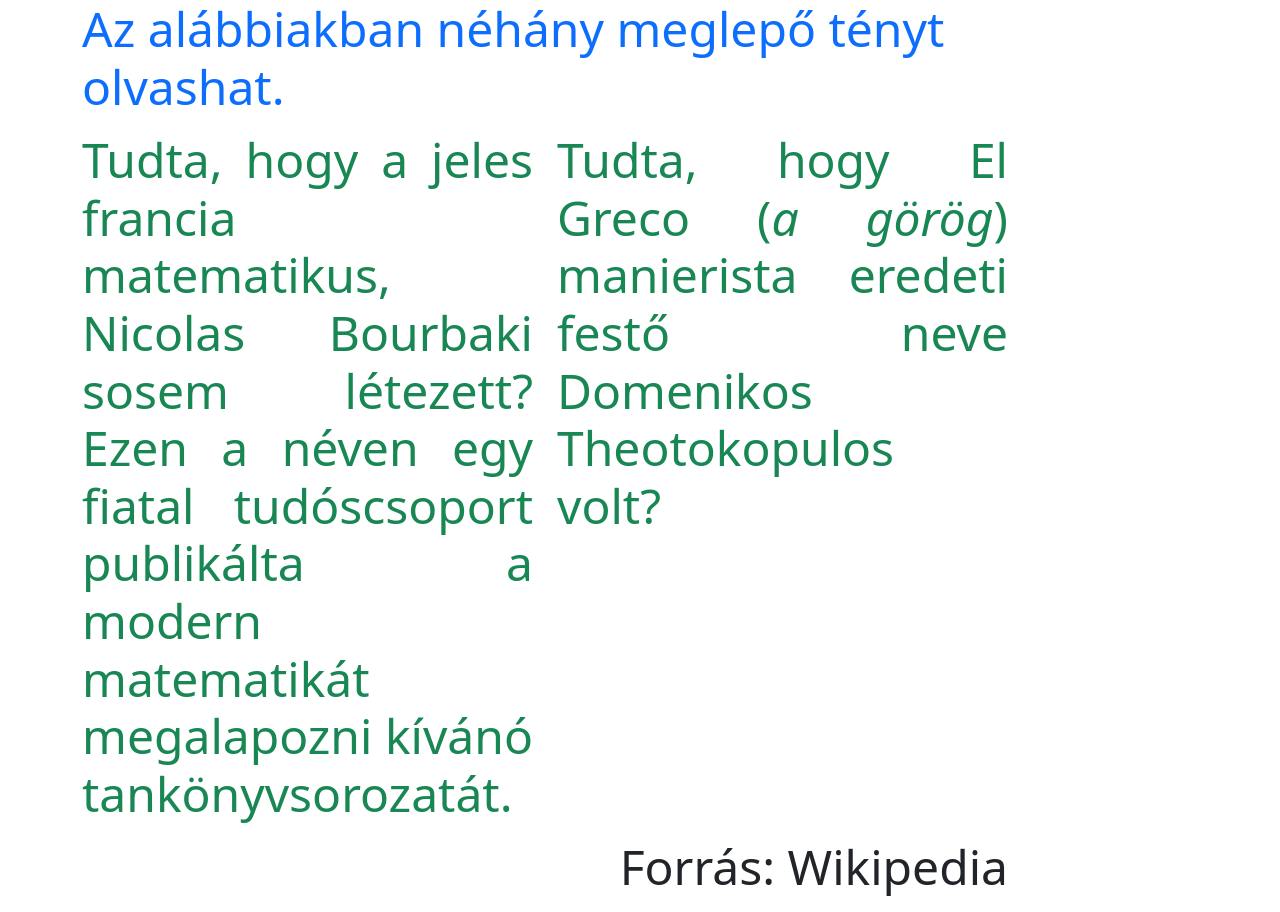
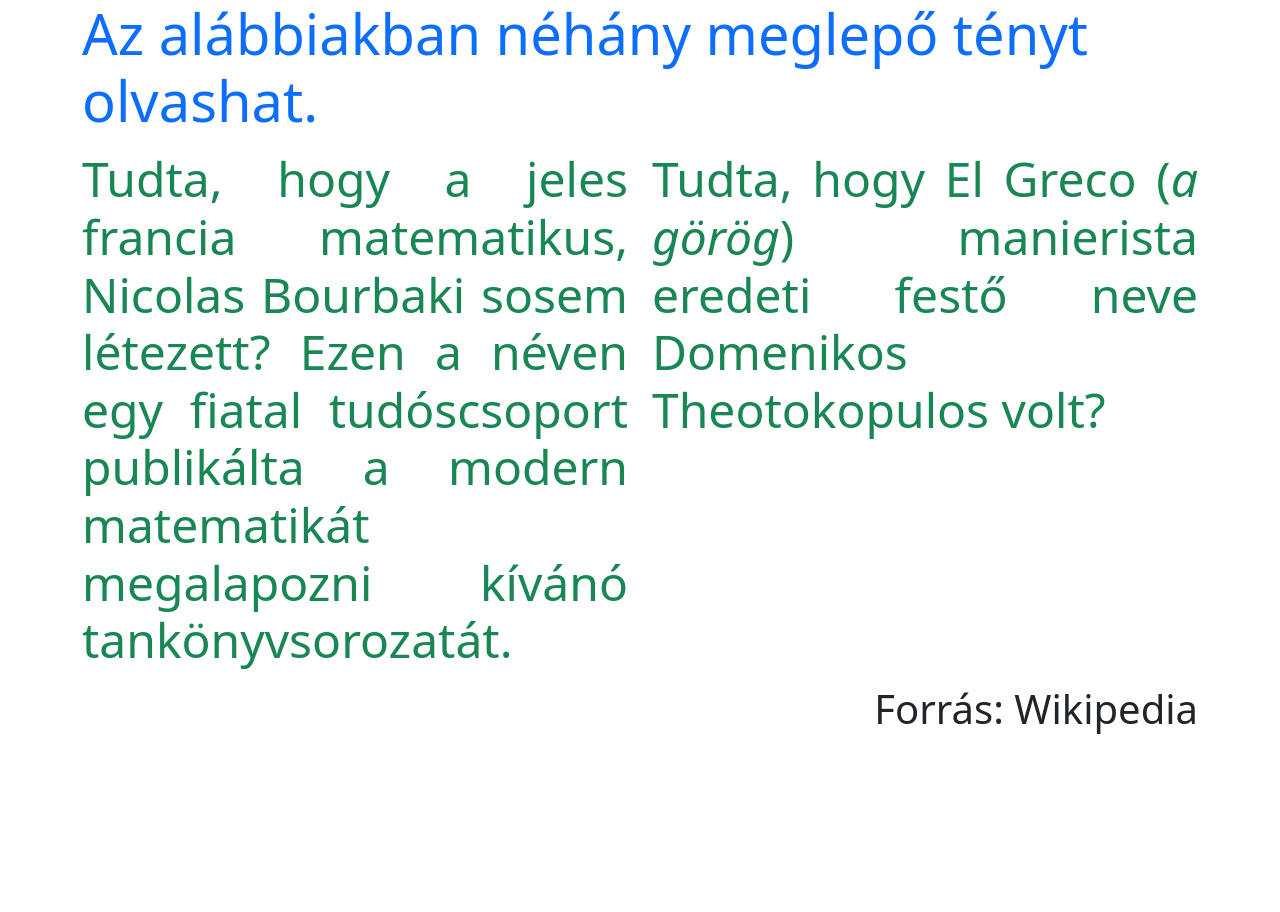
Before and after one commit to dorian-sz/dorianhtml, a plain HTML site: page Házi 2021.10.13/Tipográfia.html in a window 1280 px wide. After the commit the page ends 800 px from the top, so only its background shows below. Drawn offline with nearby package versions, Linux system fonts and the light colour scheme.

Commit message:
Add files via upload

```diff
--- a/Házi 2021.10.13/Tipográfia.html
+++ b/Házi 2021.10.13/Tipográfia.html
@@ -10,28 +10,30 @@
     <title>Tipográfia</title>
 </head>
 <body>
+
     <div class="container">
-        <div class="row">
-            <div class="col-md-10 text-primary">
-                <p class="display-5">Az alábbiakban néhány meglepő tényt olvashat.</p>
+
+        <div class="row px">
+            <div class="col md-8 text-primary">
+                <p class="display-4">Az alábbiakban néhány meglepő tényt olvashat.</p>
             </div>
         </div>
 
         <div class="row ">
-            <div class="col-md-5 text-success">
-                <p class="display-5 text-justify">Tudta, hogy a  jeles francia matematikus, Nicolas Bourbaki sosem létezett? Ezen a néven egy
+            <div class="col md-4 text-success ">
+                <p class="display-5 text-justify">Tudta, hogy a  jeles francia matematikus, <b>Nicolas Bourbaki</b> sosem létezett? Ezen a néven egy
                     fiatal tudóscsoport publikálta a modern matematikát megalapozni kívánó tankönyvsorozatát.
                 </p>
             </div>
-            <div class="col-md-5 text-success">
+            <div class="col md-4 text-success">
                 <p class="display-5 text-justify">Tudta, hogy <b>El Greco</b> (<i>a görög</i>) manierista eredeti festő neve Domenikos Theotokopulos volt?
                 </p>
             </div>
         </div>
 
         <div class="row">
-            <div class="col-md-10 ">
-                <p class="display-5 text-end">Forrás: Wikipedia</p>
+            <div class="col md-8 ">
+                <p class="display-6 text-end">Forrás: Wikipedia</p>
             </div>
         </div>
 
--- a/Házi 2021.10.13/tipografi.css
+++ b/Házi 2021.10.13/tipografi.css
@@ -1,8 +1,3 @@
 .text-justify {
     text-align: justify;
 }
-
-$display-font-sizes: (
-  5: 3rem,
-
-);
```
